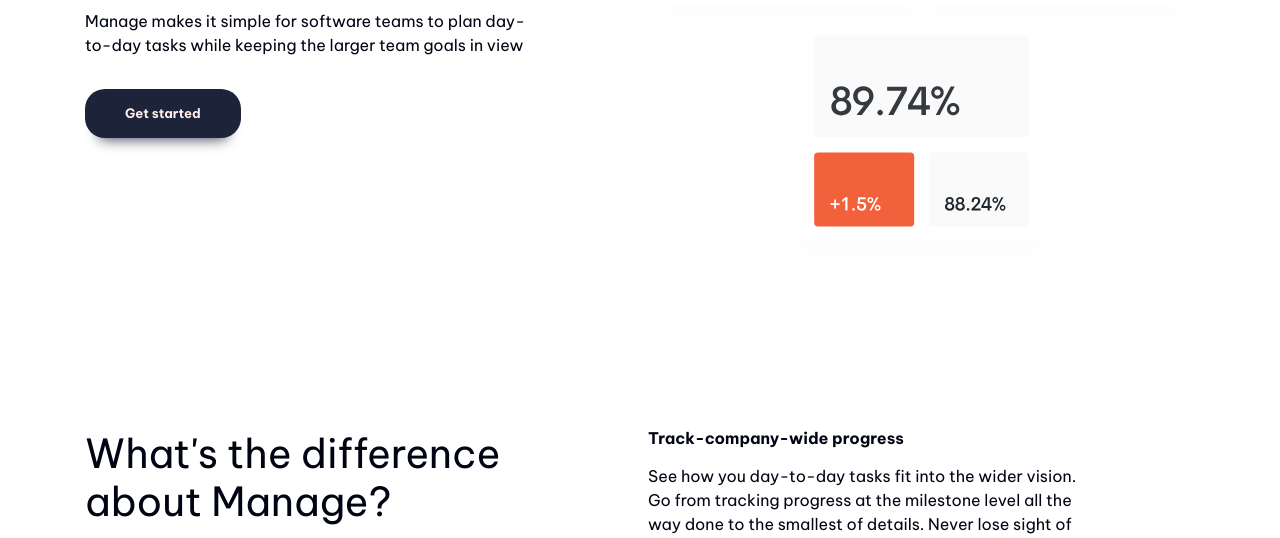
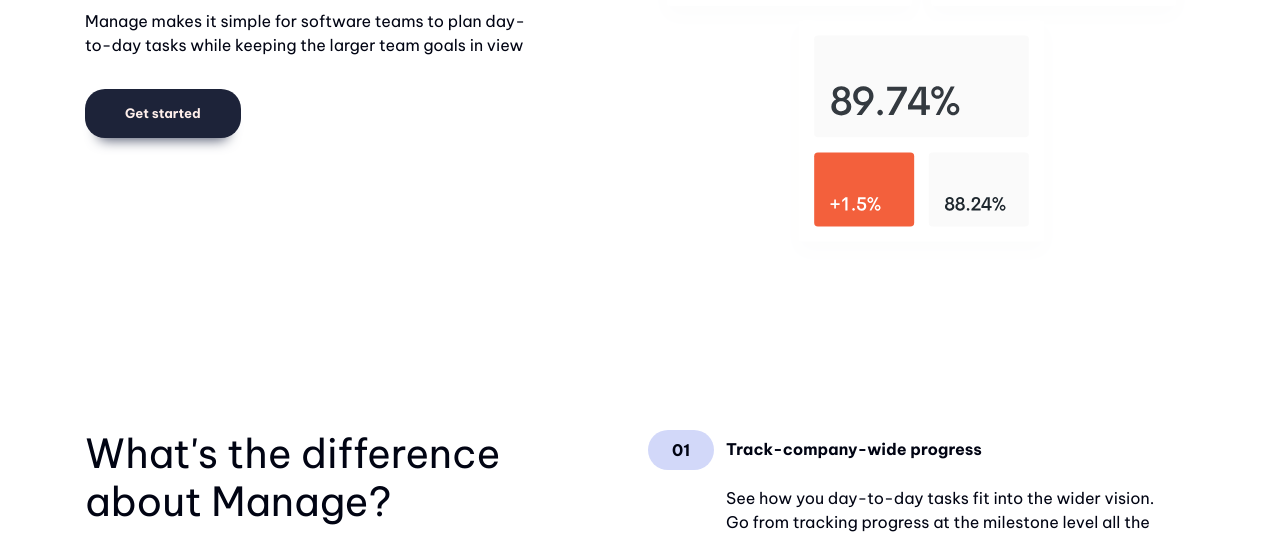
Before and after one commit to NadiasCodes/Practice--Responsive-Website, a plain HTML site: page index.html in a window 1280 px wide. Shown: the part 386-924 px from the top of the page. Drawn offline with Linux system fonts and the light colour scheme; a script that the page names is missing.

Commit message:
added a number list and customized it

```diff
--- a/src/style.css
+++ b/src/style.css
@@ -284,8 +284,37 @@ p[data-width="wide"] {
   padding: 7px 1px;
 }
 
-.primary-footer-form{display: grid;
-align-content: space-between;}
+.primary-footer-form {
+  display: grid;
+  align-content: space-between;
+}
+
+/*numbered items  */
+
+.numbered-items {
+  counter-reset: count;
+}
+
+.numbered-items li {
+  counter-increment: count;
+}
+
+
+.numbered-items div{display: grid;
+grid-template-columns: min-content 1fr;
+align-items: center;
+column-gap: var(--size-xs);}
+
+.numbered-items p {grid-column: 1/-1;}
+
+.numbered-items div::before {
+  content: counter(count, decimal-leading-zero);
+  background-color: var(--clr-primary-light-blue);
+  color: var(--clr-primary-dark-blue);
+  font-weight: var(--fw-bold);
+  padding: var(--size-xxs) var(--size-m);
+  border-radius: 20px;
+}
 
 /* Utility Classes */
 
@@ -466,7 +495,8 @@ align-content: space-between;}
     gap: var(--size-s);
   }
 
-
-  .primary-footer-form{display: grid;
+  .primary-footer-form {
+    display: grid;
+  }
+  .numbered-items p {grid-column: 2/-1;}
 }
-}
```
